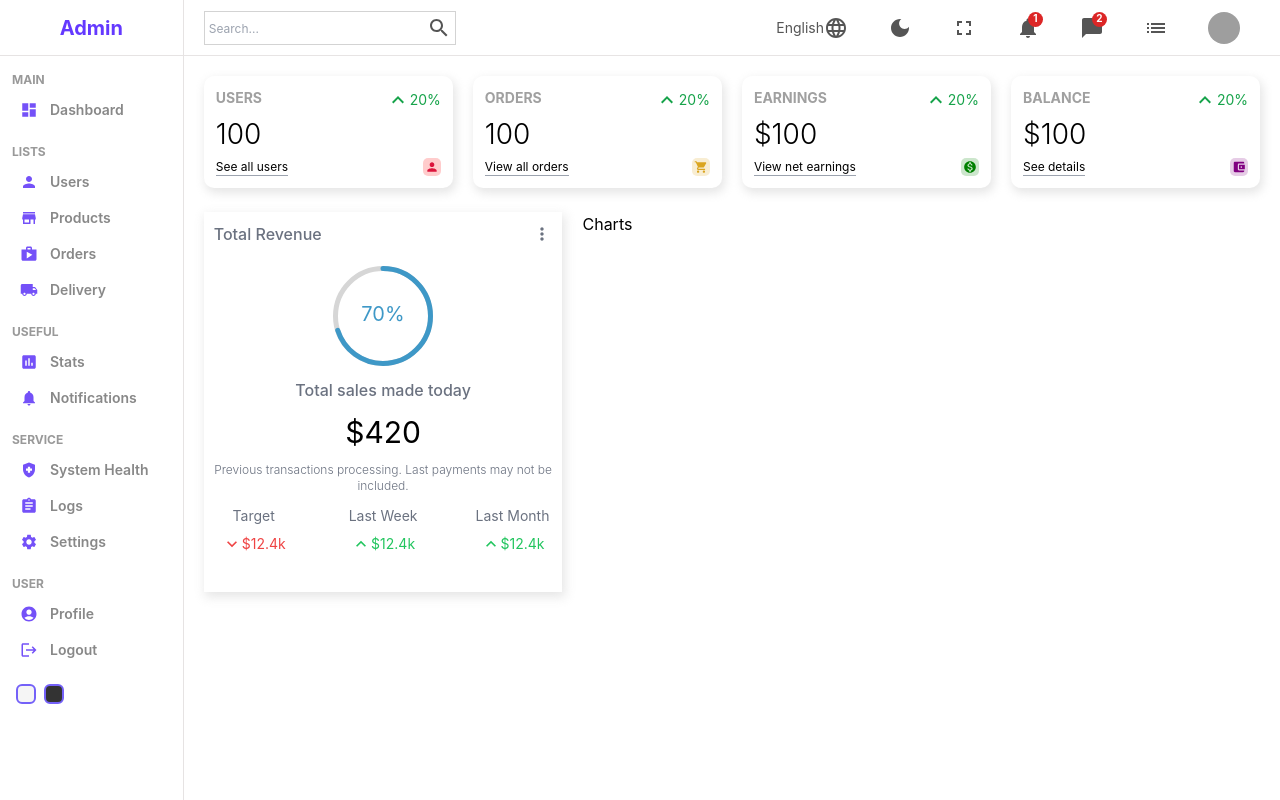
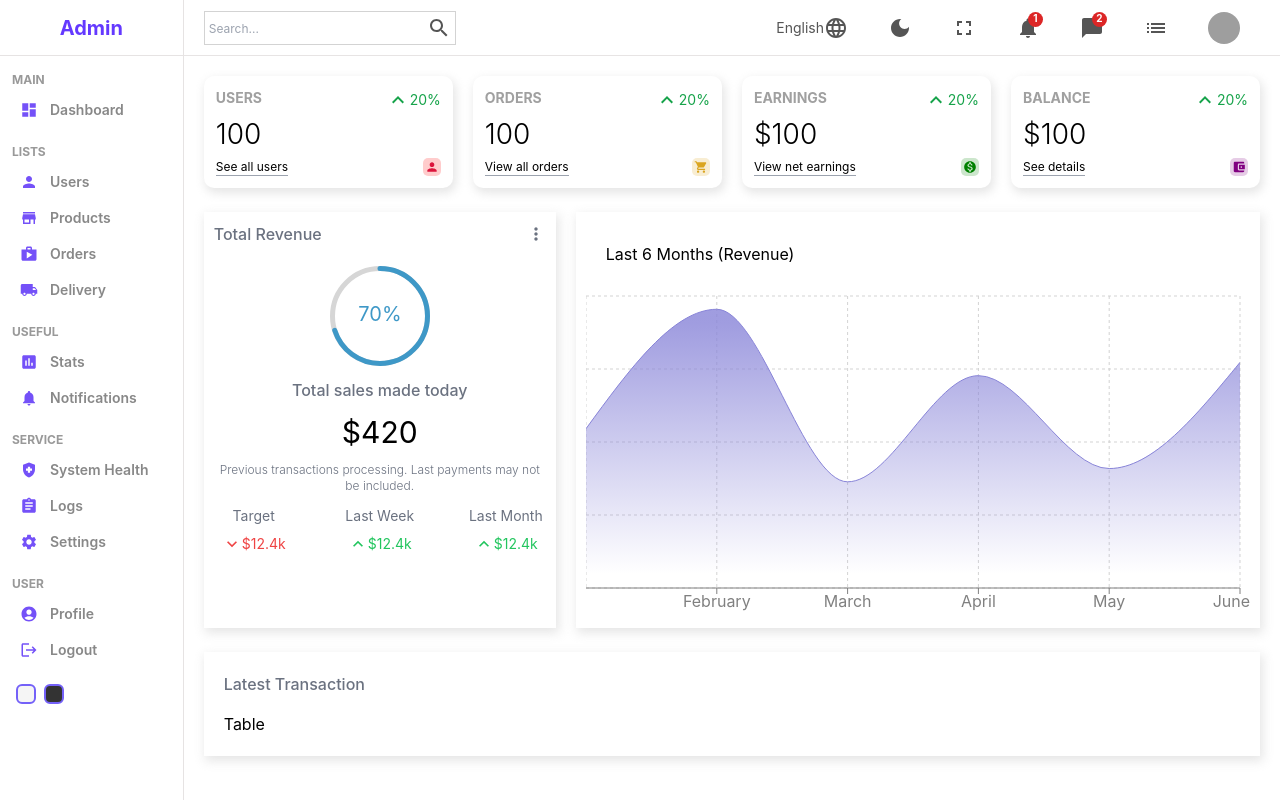
Before and after one commit to Abdul-Afiz/Admin-page, a React (Vite) app: page / in a window 1280 px wide. Built offline with nearby package versions, Linux system fonts and the light colour scheme; grey boxes are pictures that could not be loaded.

Commit message:
feat: added graph to dashboard

```diff
--- a/src/organism/chart/index.scss
+++ b/src/organism/chart/index.scss
@@ -1,3 +1,7 @@
 .chart {
-  @apply flex flex-[4];
+  -webkit-box-shadow: 2px 4px 10px 1px #00000078;
+  @apply shadow-[#c9c9c978] shadow-[2px_4px_10px_1px] p-[10px] flex-[4];
+  .title {
+    @apply m-5;
+  }
 }
--- a/src/organism/chart/index.tsx
+++ b/src/organism/chart/index.tsx
@@ -1,7 +1,69 @@
 import "./index.scss";
+import {
+  AreaChart,
+  Area,
+  XAxis,
+  YAxis,
+  CartesianGrid,
+  Tooltip,
+  ResponsiveContainer,
+} from "recharts";
 
 const Chart = () => {
-  return <div className="chart">Charts</div>;
+  const data = [
+    { name: "January", Total: 1200 },
+    { name: "February", Total: 2100 },
+    { name: "March", Total: 800 },
+    { name: "April", Total: 1600 },
+    { name: "May", Total: 900 },
+    { name: "June", Total: 1700 },
+  ];
+
+  return (
+    <div className="chart">
+      <div className="title">Last 6 Months (Revenue)</div>
+      <ResponsiveContainer width="100%" aspect={2 / 1}>
+        <AreaChart
+          width={730}
+          height={250}
+          data={data}
+          margin={{
+            top: 10,
+            right: 10,
+            left: 0,
+            bottom: 0,
+          }}
+        >
+          <defs>
+            <linearGradient id="total" x1="0" y1="0" x2="0" y2="1">
+              <stop offset="5%" stopColor="#8884d8" stopOpacity={0.8} />
+
+              <stop offset="95%" stopColor="#8884d8" stopOpacity={0} />
+            </linearGradient>
+          </defs>
+
+          <CartesianGrid strokeDasharray="3 3" stroke="lightgray" />
+          <XAxis dataKey="name" stroke="gray" />
+
+          <Tooltip />
+          <Area
+            type="monotone"
+            dataKey="Total"
+            stroke="#8884d8"
+            fillOpacity={1}
+            fill="url(#total)"
+          />
+          <Area
+            type="monotone"
+            dataKey="pv"
+            stroke="#82ca9d"
+            fillOpacity={1}
+            fill="url(#total)"
+          />
+        </AreaChart>
+      </ResponsiveContainer>
+    </div>
+  );
 };
 
 export default Chart;
--- /dev/null
+++ b/src/organism/table/index.scss
@@ -0,0 +1,2 @@
+.table {
+}
--- /dev/null
+++ b/src/organism/table/index.tsx
@@ -0,0 +1,7 @@
+import "./index.scss";
+
+const Table = () => {
+  return <div className="table">Table</div>;
+};
+
+export default Table;
--- a/src/screens/home-screen/home.scss
+++ b/src/screens/home-screen/home.scss
@@ -13,4 +13,13 @@
       @apply py-1;
     }
   }
+
+  .list-container {
+    -webkit-box-shadow: 2px 4px 10px 1px #00000078;
+    @apply shadow-[#c9c9c978] shadow-[2px_4px_10px_1px] p-5 m-5;
+
+    .list-title {
+      @apply font-medium text-gray-500 mb-4;
+    }
+  }
 }
--- a/src/screens/home-screen/index.tsx
+++ b/src/screens/home-screen/index.tsx
@@ -4,6 +4,7 @@ import "./home.scss";
 import Widget from "../../organism/widget";
 import Featured from "../../organism/featured";
 import Chart from "../../organism/chart";
+import Table from "../../organism/table";
 
 const HomeScreen = () => {
   return (
@@ -21,6 +22,10 @@ const HomeScreen = () => {
           <Featured />
           <Chart />
         </div>
+        <div className="list-container">
+          <div className="list-title">Latest Transaction</div>
+          <Table />
+        </div>
       </div>
     </div>
   );
```
